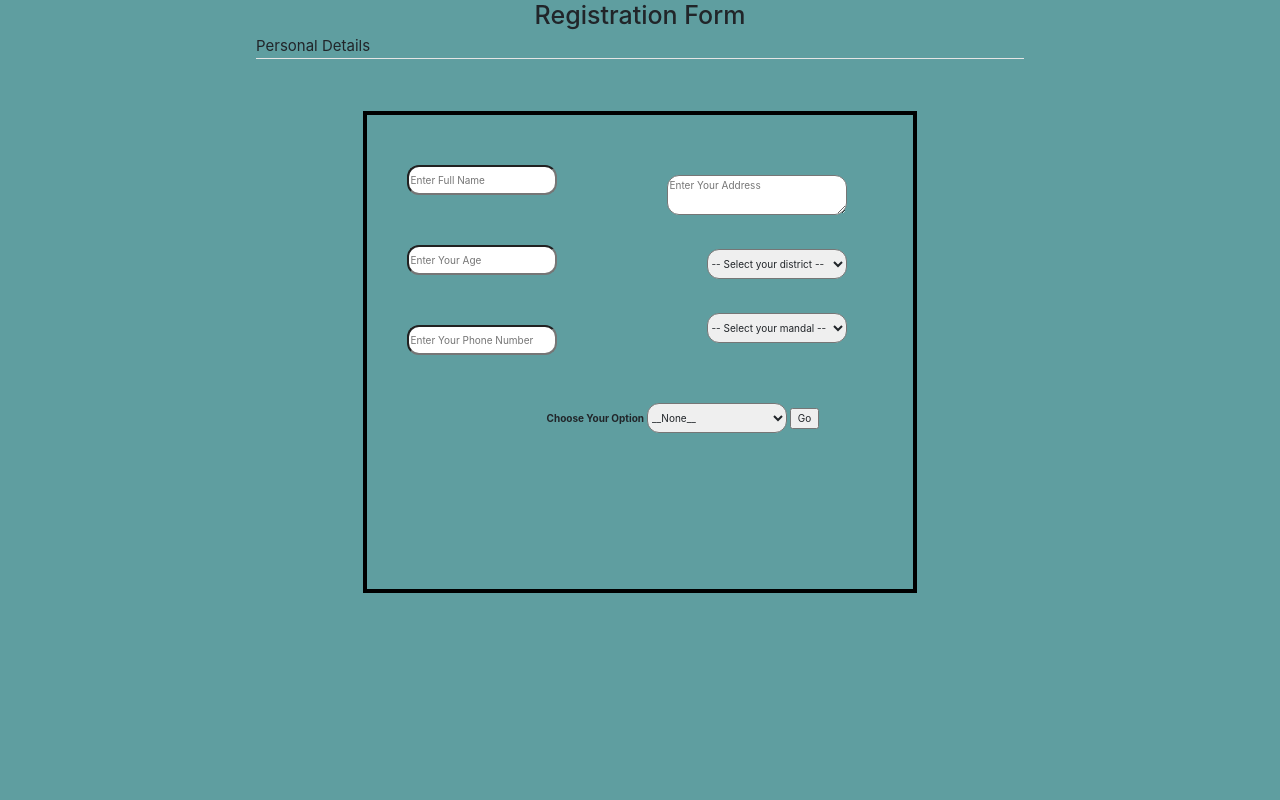
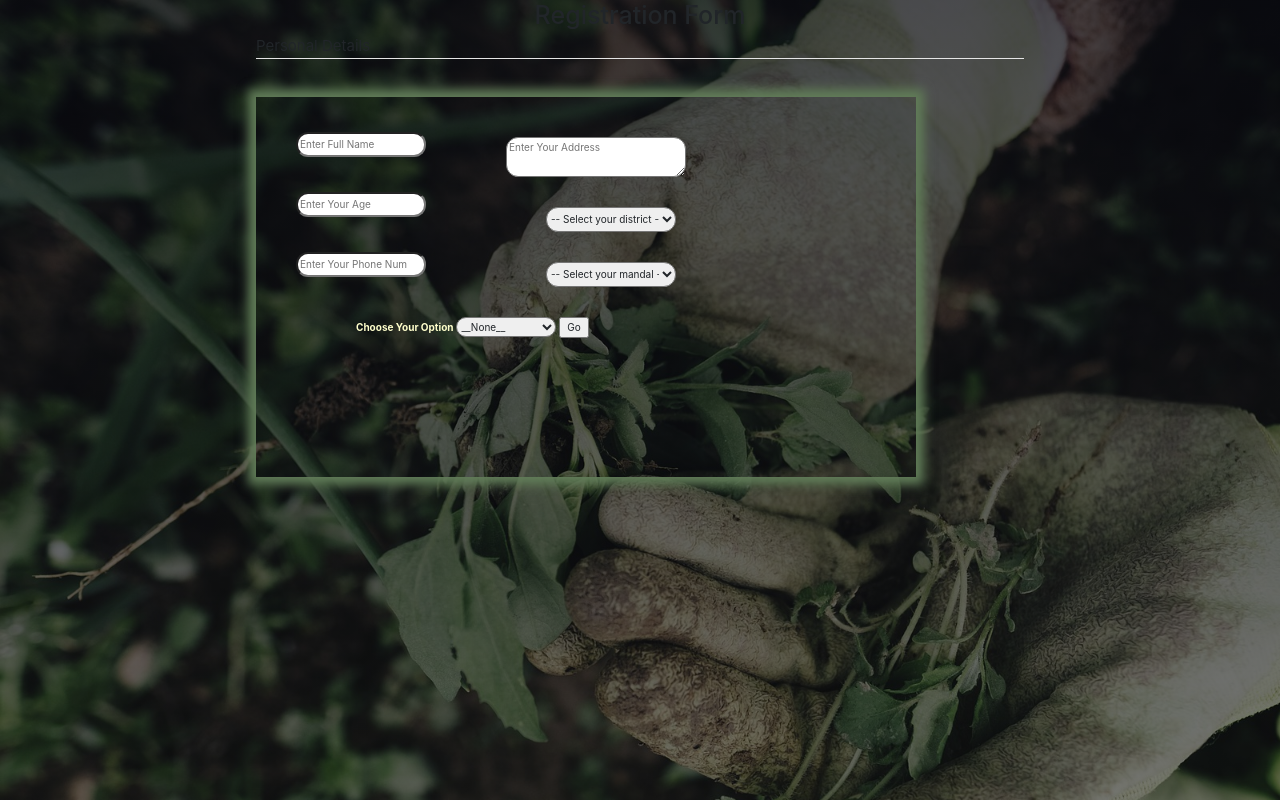
Before and after one commit to saiteja5b1/btech-project, a Flask app: template application/templates/register.html in a window 1280 px wide. Run offline with Flask 2, Linux system fonts and the light colour scheme; the template is opened without the code that fills it, so the values that code supplies are empty; some libraries are stand-ins or nearby versions.

Commit message:
Update registration_css.css

```diff
--- a/application/static/registration_css.css
+++ b/application/static/registration_css.css
@@ -1,23 +1,45 @@
 #body{
-    background-color:cadetblue;
-    /* background: linear-gradient(rgba(0,0,0,0),rgba(0,0,0,0)), url("agr.webp"); */
+    background: linear-gradient(rgba(0, 1, 7, 0.7),rgba(0,0,0,0.5)), url("handfarm.jpg");
     background-size: 120vmax;
 }
 .genn{
-    border:3px solid black;
-    box-shadow: 0 0 0 1px black;
-    height:60%;
+    height: 380px;
+    -moz-box-shadow: 0 0 5px 5px #888;
+    -webkit-box-shadow:0 0 5px 5px #888;
+    box-shadow: 0 0 10px 8px #617c58;
+}
+h1{
+    /* color:#99c68e; */
+    color:#667c26;
 }
 .general{
     margin-right: 20%;
     margin-left:20%;
 }
-h4{
+label{
+    color:#ffffcc;
     text-align: center;
 }
+legend{
+    color:#ffffcc;
+}
+.container-4-content{
+    display:none;
+    position:absolute;
+    background-color:black;
+    min-width:160px;
+    box-shadow:0px 8px 16px 0px rgba(0,0,0,0.2);
+    z-index:1;
+}
+.container-4-content select:hover{
+    background-color:black;
+}
+.container-4:hover{
+    display:block;
+}
 .genn{
-    margin-top:7%;
-    margin-left:14%;
+    margin-top:5%;
+    margin-left:0%;
     /* margin-bottom:5%; */
     margin-right: 14%;
 }
@@ -25,28 +47,34 @@ h4{
     text-align: center;
 }
 .container-1 input{
-    height:3em;
-    width:15em;
+    height:2.5em;
+    width:13em;
     border-radius:12px;
-    margin-top: 5em;
+    margin-top: 3.5em;
     margin-left:4em;
-    /* background-color: thistle; */
+}
+input:hover,textarea:hover{
+    background-color:#ffffcc;
+    border:2.5px solid #f3e5ab;
+}
+input:focus,textarea:focus,select:focus{
+    outline:none;
 }
 .container-2 textarea{
     height:4em;
     width:18em;
     border-radius:12px;
-    margin-top:6em;
+    margin-top:4em;
 }
 #cont-1{
-    margin-left:30em;
+    margin-left:25em;
 }
 #cont-1 select{
     /* padding-left:1.3em; */
-    height:3em;
-    width:14em;
+    height:2.5em;
+    width:13em;
     border-radius:12px;
-    margin-top:3.4em;
+    margin-top:3.0em;
 }
 .container-4 select{
     margin-left:4em;
@@ -58,11 +86,11 @@ h4{
     margin-left:4em;
 }
 .container-6 select{
-    height:3em;
-    width:14em;
+    height:2em;
+    width:10em;
     border-radius:12px;
 }
 .container-6{
-    margin-top:6em;
-    margin-left:18em;
+    margin-top:3em;
+    margin-left:10em;
 }
```
